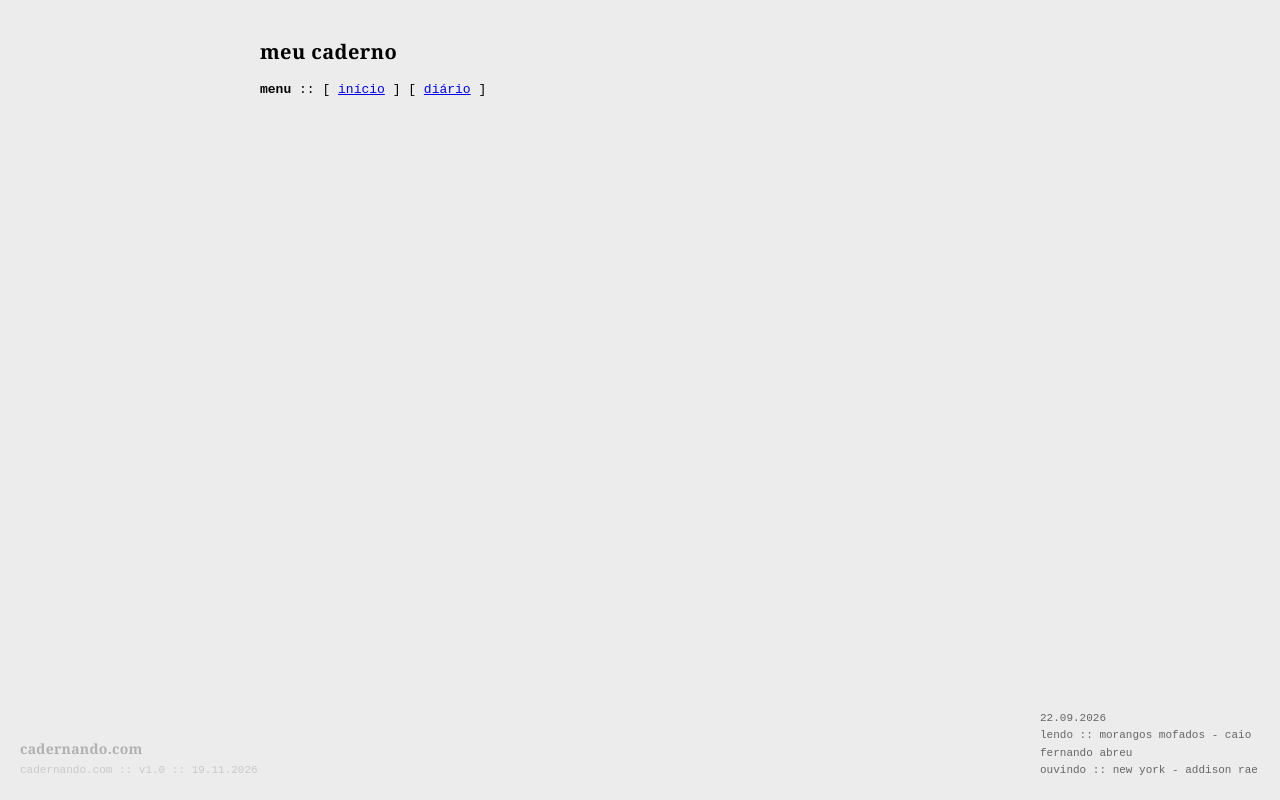
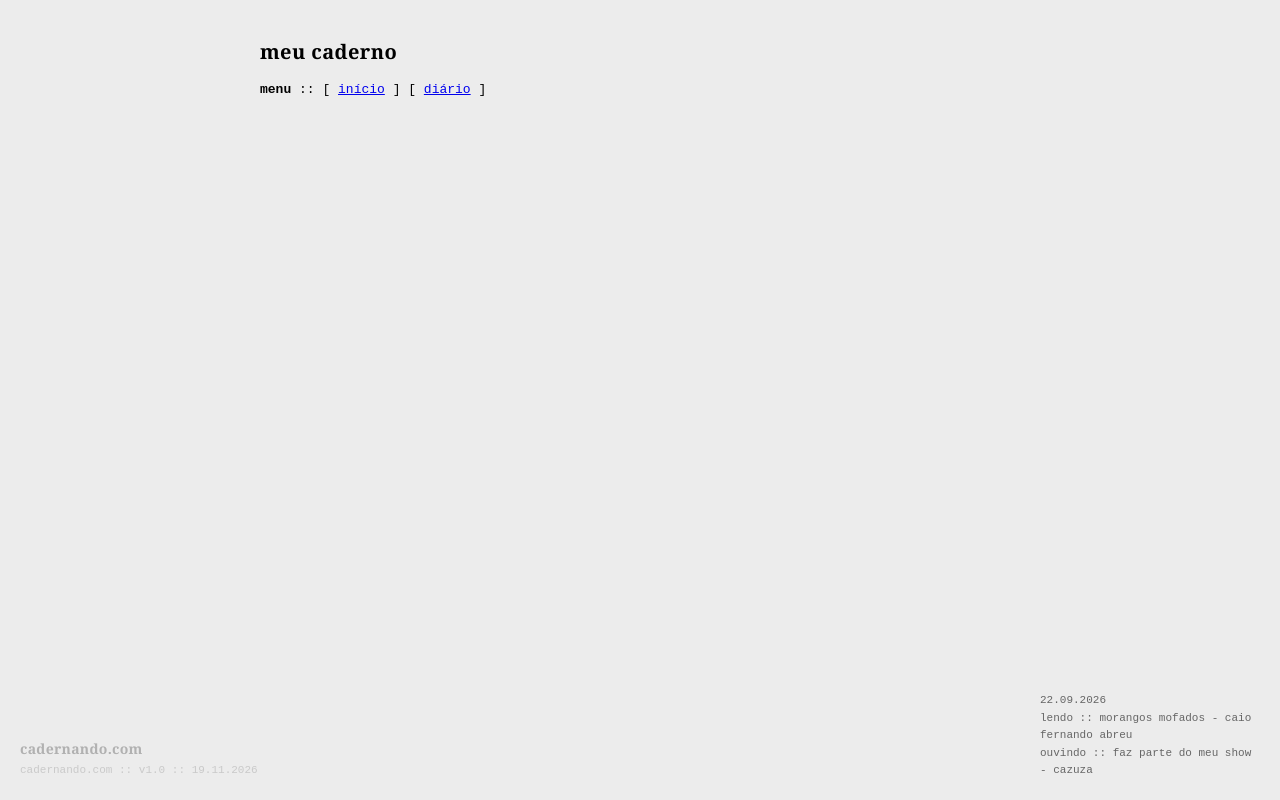
Before and after one commit to cadernando/cadernando.github.io, a plain HTML site: page index.html in a window 1280 px wide. Drawn offline with Linux system fonts and the light colour scheme; no server answers.

Commit message:
chore: atualiza lendo/ouvindo [skip ci]

```diff
--- a/index.html
+++ b/index.html
@@ -34,7 +34,7 @@
   <aside class="now-widget">
     <div id="now-date">22.09.2026</div>
     <div>lendo :: <span id="now-lendo">Morangos mofados - Caio Fernando Abreu</span></div>
-    <div>ouvindo :: <span id="now-ouvindo">New York - Addison Rae</span></div>
+    <div>ouvindo :: <span id="now-ouvindo">Faz Parte Do Meu Show - Cazuza</span></div>
   </aside>
 
   <script>
```
